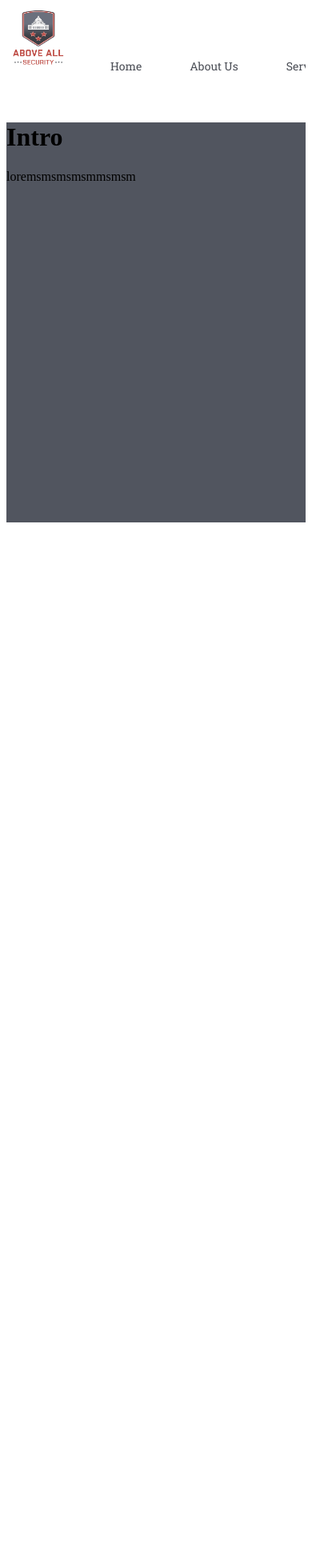
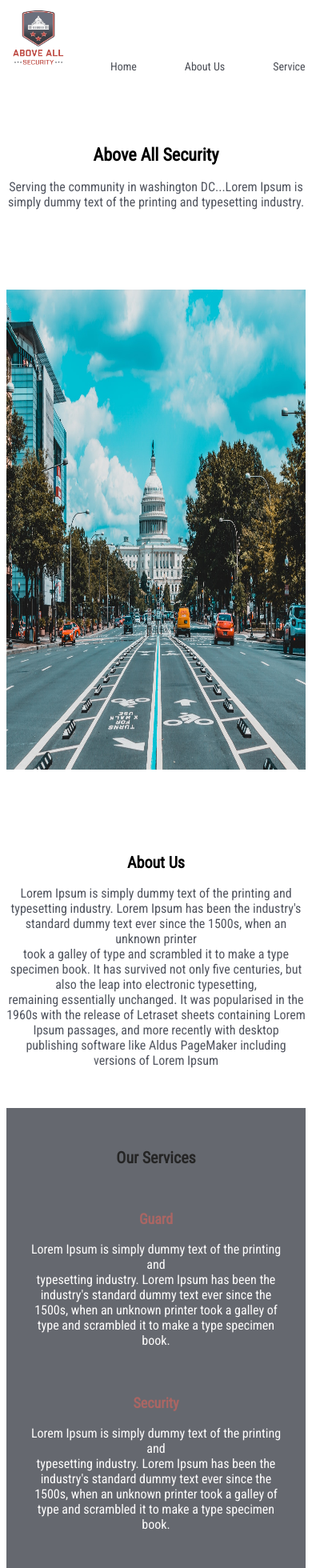
Before and after one commit to AMSpears/above-all-security, a React (Create React App) app: page / in a window 390 px wide. Shown: the top 1960 px of the page at 80% size. Before the commit the page ends 1461 px from the top, so only its background shows below. Built offline with nearby package versions, Linux system fonts and the light colour scheme.

Commit message:
add first three sections and modify style for web and mobile

```diff
--- a/public/index.html
+++ b/public/index.html
@@ -10,7 +10,7 @@
     -->
     <link rel="manifest" href="%PUBLIC_URL%/manifest.json">
     <link rel="shortcut icon" href="%PUBLIC_URL%/above_all_security_logo.png">
-    <link href="https://fonts.googleapis.com/css?family=Domine|Playfair+Display|Roboto+Slab|Rokkitt" rel="stylesheet">
+<link href="https://fonts.googleapis.com/css?family=Domine|Playfair+Display|Roboto+Slab|Rokkitt|Roboto+Condensed" rel="stylesheet">
     <!--
       Notice the use of %PUBLIC_URL% in the tags above.
       It will be replaced with the URL of the `public` folder during the build.
--- a/src/components/Header/Header.css
+++ b/src/components/Header/Header.css
@@ -15,7 +15,7 @@ li a {
     text-align: center;
     padding: 40px 30px;
     text-decoration: none;
-    font-family: "Roboto Slab", serif;
+    font-family: "Roboto Condensed", serif;
     font-size: 20px;
 }
 
--- a/src/components/HomePage/HomePage.css
+++ b/src/components/HomePage/HomePage.css
@@ -1,19 +1,129 @@
-.intro {
-    background-color: #51555f;
-    /* border-bottom-right-radius: 100px; */
-    width: 100%;
-    height: 500px;
-    /* transform: skewY(-5deg) */
-}
-h1 {
-    color:black;
+ /* sections */
+ section {
+    position: relative;
+    overflow: hidden;
+    height: 600px;
 }
 
-.image {
-    /* background-image: url("../Img/washington_dc_picture2.jpeg"); */
-    width: 50%;
-    height: 800px;
-     /* transform: skew(0.05turn) */
+/* section containers  */
+.main-container {
+    display: flex;
+}
+.container-details {
+    padding: 20px;
+}
+
+/* text */
+h1 {
+    margin-top: 200px;
+    text-align: center;
+    color: black;
+    font-size: 30px;
+}
+h2 {
+    margin-top: 200px;
+    text-align: center;
+    color: black;
+}
+h3 {
+    text-align: center;
+    color:#9c4c49;
+}
+p {
+    margin: 0;
+    text-align: center;
+    font-size: 20px;
+    color: #51555f;
+}
+h1,h2, h3, p {
+    font-family: "Roboto Condensed", serif;
+}
+/* specific text */
+#services {
+    background-color: #4b4e56;
+    opacity: 0.85;
+}
+
+#service-1,
+#service-2,
+#service-3 {
+    color: #fefdfd;
+}
+/* reponsiveness to other devices */
+@media only screen and (max-width: 414px) {
+    section {
+        height: inherit;
+        padding-top: 50px;
+        padding-bottom: 50px;
+    }
+    .main-container {
+        flex-direction: column;
+    }
+    h1 {
+        margin-top: 0;
+        font-size: 22px;
+    }
+    h2 {
+        margin-top:0;
+        font-size: 20px;
+    }
+    h3 {
+        font-size: 18px;
+    }
+    p {
+        font-size: 16px;
+    }
+
+}
+
+@media only screen and (max-width: 375px) {
+    section {
+        height: inherit;
+        padding-top: 50px;
+        padding-bottom: 50px;
+    }
+    .main-container {
+        flex-direction: column;
+    }
+    h1 {
+        margin-top: 0;
+        font-size: 22px;
+    }
+    h2 {
+        margin-top:0;
+        font-size: 20px;
+    }
+    h3 {
+        font-size: 18px;
+    }
+    p {
+        font-size: 16px;
+    }
+}
+
+@media only screen and (max-width: 320px) {
+    section {
+        height: inherit;
+        padding-top: 50px;
+        padding-bottom: 50px;
+    }
+    .main-container {
+        flex-direction: column;
+    }
+    h1 {
+        margin-top: 0;
+        font-size: 20px;
+    }
+    h2 {
+        margin-top:0;
+        font-size: 18px;
+    }
+    h3 {
+        font-size: 16px;
+    }
+    p {
+        font-size: 14px;
+    }
 }
 
 /* colors:
--- a/src/components/HomePage/HomePage.js
+++ b/src/components/HomePage/HomePage.js
@@ -1,17 +1,58 @@
 import React from 'react'
-
+import DcImage from "../Img/washington_dc_picture.jpeg"
 import "./HomePage.css"
 
 const HomePage = () =>{
     return(
         <div>
-        <div className = "intro">
-       <h1>Intro</h1>
-       <p>loremsmsmsmsmmsmsm</p>
-        </div>
-        <div className = "image">
-
-        </div>
+            <section id = "intro">
+                <h1>Above All Security</h1>
+                <p> Serving the community in washington DC...Lorem Ipsum is simply dummy text of the printing and typesetting industry. </p>
+            </section>
+            <section id= "image">
+                <img src= {DcImage} alt= "DC Image" width= "100%" height = "600px"/>
+            </section>
+            <section id= "about-us">
+                <h2 id= "about-us"> About Us </h2>
+                <p id="text-2"> Lorem Ipsum is simply dummy text of the printing and<br/>
+                    typesetting industry. Lorem Ipsum has been the industry's
+                    standard dummy text ever since the 1500s, when an unknown printer <br/>
+                    took a galley of type and scrambled it to make a type specimen book.
+                    It has survived not only five centuries, but also the leap into electronic typesetting,<br/>
+                    remaining essentially unchanged. It was popularised in the 1960s with the release of Letraset
+                    sheets containing Lorem Ipsum passages, and more recently with desktop publishing software like
+                    Aldus PageMaker including versions of Lorem Ipsum
+                </p>
+            </section>
+            <section id= "services" >
+                <h2>Our Services</h2>
+                <div className= "main-container">
+                    <div className= "container-details">
+                        <h3>Guard</h3>
+                          <p id="service-1"> Lorem Ipsum is simply dummy text of the printing and <br/>
+                            typesetting industry. Lorem Ipsum has been the industry's
+                            standard dummy text ever since the 1500s, when an unknown printer
+                            took a galley of type and scrambled it to make a type specimen book.
+                         </p>
+                    </div>
+                    <div className= "container-details">
+                        <h3>Security</h3>
+                        <p id= "service-2"> Lorem Ipsum is simply dummy text of the printing and <br/>
+                            typesetting industry. Lorem Ipsum has been the industry's
+                            standard dummy text ever since the 1500s, when an unknown printer
+                            took a galley of type and scrambled it to make a type specimen book.
+                        </p>
+                    </div>
+                    <div className = "container-details">
+                        <h3>Hospital</h3>
+                        <p id= "service-3"> Lorem Ipsum is simply dummy text of the printing and <br/>
+                            typesetting industry. Lorem Ipsum has been the industry's
+                            standard dummy text ever since the 1500s, when an unknown printer
+                            took a galley of type and scrambled it to make a type specimen book.
+                        </p>
+                    </div>
+                </div>
+            </section>
         </div>
 
     )
```
